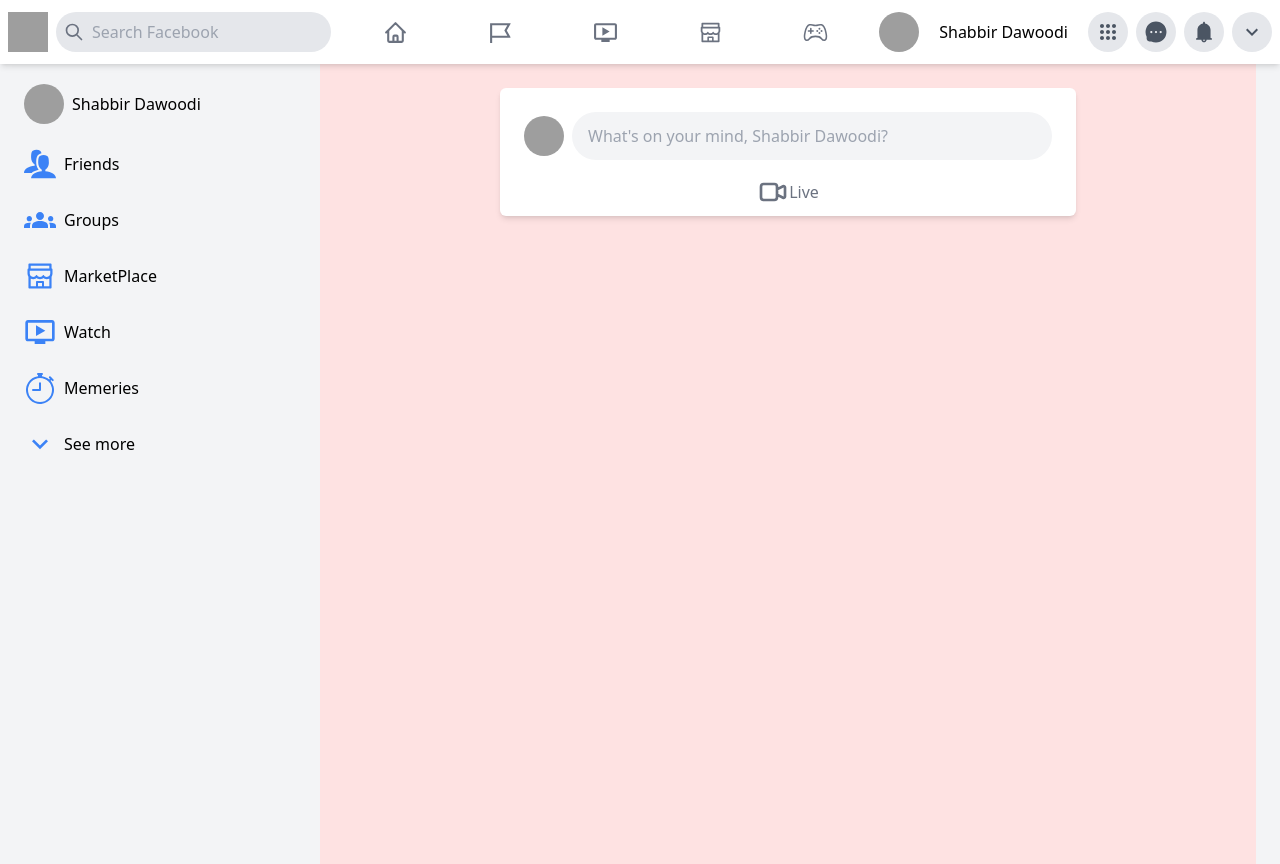
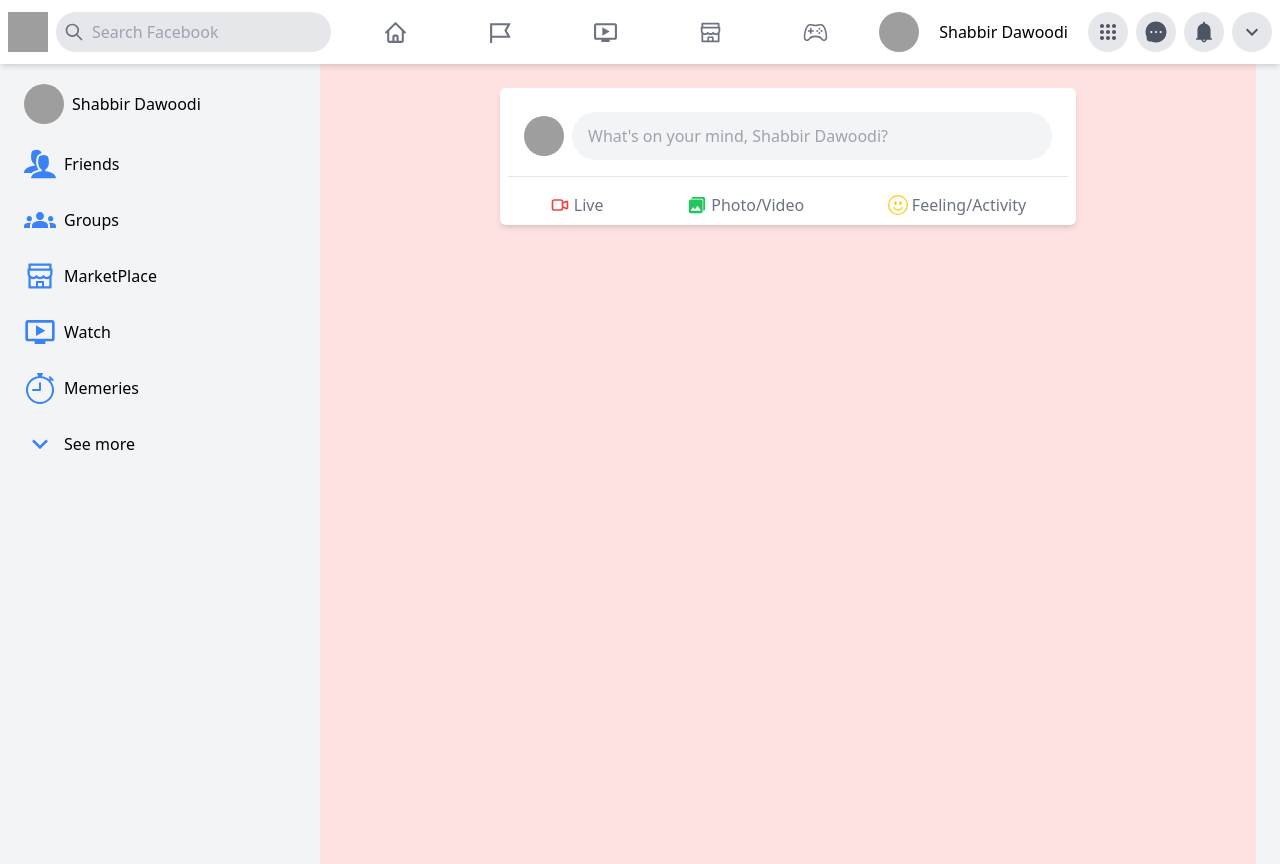
Before and after one commit to shabbirdwd53/facebook-clone, a Next.js app: page / in a window 1280 px wide. Built offline with nearby package versions, Linux system fonts and the light colour scheme; grey boxes are pictures that could not be loaded.

Commit message:
Input box done

```diff
--- a/components/CreatePost.js
+++ b/components/CreatePost.js
@@ -1,10 +1,12 @@
 import Image from "next/image";
 import React from "react";
 import { HiOutlineVideoCamera } from "react-icons/hi";
+import { IoMdPhotos } from "react-icons/io";
+import { BsEmojiSmile } from "react-icons/bs";
 
 const CreatePost = () => {
   return (
-    <div className="bg-white rounded-md shadow-md text-gray-500 p-2">
+    <div className="bg-white rounded-md shadow-md text-gray-500 p-2 divide-y">
       <div className="flex p-4 space-x-2 items-center">
         <Image
           src="https://avatars.dicebear.com/api/open-peeps/:seed.svg"
@@ -17,13 +19,22 @@
           <input
             className="rounded-full h-12 flex-grow focus:outline-none font-medium bg-gray-100 px-4"
             type="text"
-            placeholder={`What's on your mind, Shabbir Dawoodi?`}></input>
+            placeholder={`What's on your mind, Shabbir Dawoodi?`}
+          ></input>
         </form>
       </div>
-      <div className="flex justify-evenly">
-        <div className="flex items-center">
-          <HiOutlineVideoCamera className="h-8 w-8 text-gray-500" />
+      <div className="flex justify-evenly pt-4">
+        <div className="flex items-center space-x-1 flex-grow justify-center hover:cursor-pointer hover:bg-gray-100 rounded-md">
+          <HiOutlineVideoCamera className="text-red-500"  size={20}/>
           <p>Live</p>
+        </div>
+        <div className="flex items-center space-x-1 flex-grow justify-center hover:cursor-pointer hover:bg-gray-100 rounded-md">
+          <IoMdPhotos className="text-green-500"  size={20}/>
+          <p>Photo/Video</p>
+        </div>
+        <div className="flex items-center space-x-1 flex-grow justify-center hover:cursor-pointer hover:bg-gray-100 rounded-md">
+          <BsEmojiSmile className="text-yellow-400" size={20}/>
+          <p>Feeling/Activity</p>
         </div>
       </div>
     </div>
```
